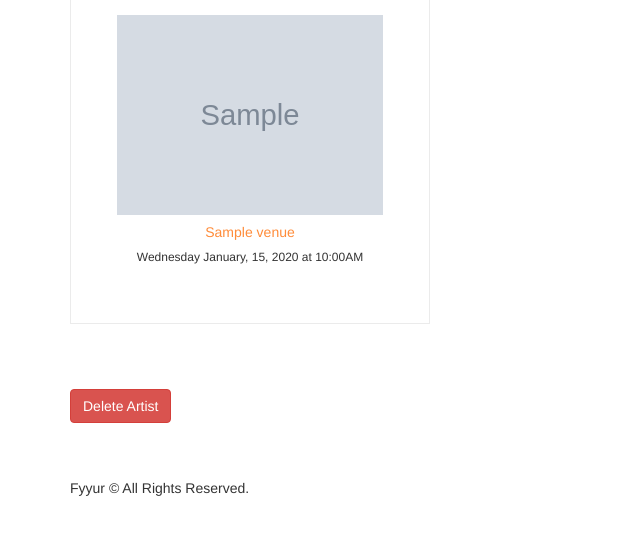
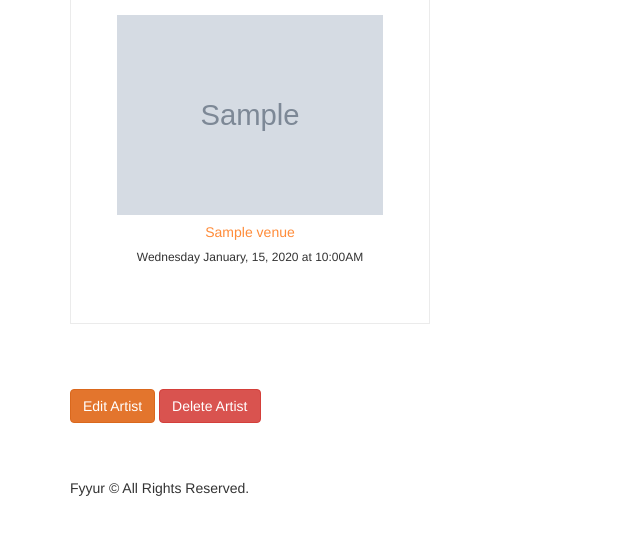
Before and after one commit to ChristianJB77/fyyur, a Flask app: page /artists/1 in a window 1280 px wide. Shown: the part 676-1209 px from the top of the page, without its empty margins (0-640 px from the left). Run offline with Flask 2, Linux system fonts and the light colour scheme; tables that the repository leaves empty hold one stand-in row (values such as "Sample post"); grey boxes marked "Sample" are stand-in pictures; some libraries are stand-ins or nearby versions.

Commit message:
Edit Artist

```diff
--- a/app.py
+++ b/app.py
@@ -281,6 +281,7 @@ def delete_venue(venue_id):
 
     return redirect("/")
 
+"""Edit Venue"""
 @app.route('/venues/<int:venue_id>/edit', methods=['GET'])
 def edit_venue(venue_id):
   form = VenueForm()
@@ -296,6 +297,7 @@ def edit_venue(venue_id):
   form.website.data = venue.website
   form.seeking_talent.data = venue.seeking_talent
   form.seeking_description.data = venue.seeking_description
+
   return render_template('forms/edit_venue.html', form=form, venue=venue)
 
 @app.route('/venues/<int:venue_id>/edit', methods=['POST'])
@@ -306,7 +308,6 @@ def edit_venue_submission(venue_id):
     #Duplicate check, if name is already ecisiting in db -> skip
     name = form.name.data
     try:
-
         venue.name = name
         venue.city = form.city.data
         venue.state = form.state.data
@@ -403,49 +404,6 @@ def show_artist(artist_id):
 
     return render_template('pages/show_artist.html', artist=data)
 
-"""Delete Artist"""
-@app.route('/artists/<int:artist_id>/delete', methods=['DELETE'])
-def delete_artist(artist_id):
-    try:
-        #Cascading delete implemented in Model (Foreign Key and Relationships)
-        Artist.query.filter_by(id=artist_id).delete()
-        db.session.commit()
-        flash('Artist has been DELETED!')
-    except:
-        db.session.rollback()
-        flash('Error: Artist was NOT deleted!')
-    finally:
-        db.session.close()
-
-    return redirect("/")
-
-@app.route('/artists/<int:artist_id>/edit', methods=['GET'])
-def edit_artist(artist_id):
-  form = ArtistForm()
-  artist={
-    "id": 4,
-    "name": "Guns N Petals",
-    "genres": ["Rock n Roll"],
-    "city": "San Francisco",
-    "state": "CA",
-    "phone": "326-123-5000",
-    "website": "https://www.gunsnpetalsband.com",
-    "facebook_link": "https://www.facebook.com/GunsNPetals",
-    "seeking_venue": True,
-    "seeking_description": "Looking for shows to perform at in the San Francisco Bay Area!",
-    "image_link": "https://images.unsplash.com/photo-1549213783-8284d0336c4f?ixlib=rb-1.2.1&ixid=eyJhcHBfaWQiOjEyMDd9&auto=format&fit=crop&w=300&q=80"
-  }
-  # TODO: populate form with fields from artist with ID <artist_id>
-  return render_template('forms/edit_artist.html', form=form, artist=artist)
-
-@app.route('/artists/<int:artist_id>/edit', methods=['POST'])
-def edit_artist_submission(artist_id):
-  # TODO: take values from the form submitted, and update existing
-  # artist record with ID <artist_id> using the new attributes
-
-  return redirect(url_for('show_artist', artist_id=artist_id))
-
-
 
 """Create Artist"""
 @app.route('/artists/create', methods=['GET'])
@@ -491,6 +449,74 @@ def create_artist_submission():
         db.session.close()
 
     return render_template('pages/home.html')
+
+
+"""Delete Artist"""
+@app.route('/artists/<int:artist_id>/delete', methods=['DELETE'])
+def delete_artist(artist_id):
+    try:
+        #Cascading delete implemented in Model (Foreign Key and Relationships)
+        Artist.query.filter_by(id=artist_id).delete()
+        db.session.commit()
+        flash('Artist has been DELETED!')
+    except:
+        db.session.rollback()
+        flash('Error: Artist was NOT deleted!')
+    finally:
+        db.session.close()
+
+    return redirect("/")
+
+
+"""Edit Artist"""
+@app.route('/artists/<int:artist_id>/edit', methods=['GET'])
+def edit_artist(artist_id):
+    form = ArtistForm()
+    artist = Artist.query.filter_by(id=artist_id).one()
+    form.name.data = artist.name
+    form.city.data = artist.city
+    form.state.data = artist.state
+    form.phone.data = artist.phone
+    form.genres.data = artist.genres
+    form.image_link.data = artist.image_link
+    form.facebook_link.data = artist.facebook_link
+    form.website.data = artist.website
+    form.seeking_venue.data = artist.seeking_venue
+    form.seeking_description.data = artist.seeking_description
+
+    return render_template('forms/edit_artist.html', form=form, artist=artist)
+
+@app.route('/artists/<int:artist_id>/edit', methods=['POST'])
+def edit_artist_submission(artist_id):
+    #Get user input form data from HTML
+    form = ArtistForm(request.form)
+    artist = Artist.query.get(artist_id)
+    #Duplicate check, if name is already ecisiting in db -> skip
+    name = form.name.data
+    try:
+        artist.name = name
+        artist.city = form.city.data
+        artist.state = form.state.data
+        artist.phone = form.phone.data
+        artist.website = form.website.data
+        artist.image_link = form.image_link.data
+        artist.facebook_link = form.facebook_link.data
+        artist.seeking_venue = form.seeking_venue.data
+        artist.seeking_description = form.seeking_description.data
+        artist.genres = form.genres.data
+
+        db.session.commit()
+        # on successful db insert, flash success
+        # see: http://flask.pocoo.org/docs/1.0/patterns/flashing/
+        flash('Artist ' + name + ' was successfully UPDATED!')
+    except:
+        #on unsuccessful db insert, flash an error instead.
+        db.session.rollback()
+        flash('An error occurred. Artist ' + name + ' could not be UPDATED!')
+    finally:
+        db.session.close()
+
+    return redirect(url_for('show_artist', artist_id=artist_id))
 
 
 #  Shows
--- a/templates/pages/show_artist.html
+++ b/templates/pages/show_artist.html
@@ -87,17 +87,37 @@
 	</div>
 </section>
 <section>
+	<button class="btn btn-warning" id="edit_artist" data-id="{{ artist.id }}">
+		Edit Artist
+	</button>
 	<button class="btn btn-danger" id="delete_artist" data-id="{{ artist.id }}">
 		Delete Artist
 	</button>
 </section>
 
 <script type="text/javascript">
+//Edit
+	const ed_btn_artist = document.getElementById('edit_artist');
+	ed_btn_artist.onclick = function(e) {
+		console.log('Edit function', e);
+		const id_ed = e.target.dataset['id'];
+		fetch('/artists/' + id_ed + '/edit', {
+			method: 'GET'
+		})
+		.then(response => {
+			window.location.href = response.url;
+		})
+		.catch(error => {
+			console.log(error);
+		})
+	}
+
+//Delete
 	const del_btn_artist = document.getElementById('delete_artist');
 	del_btn_artist.onclick = function(e) {
 		console.log('Delete function', e);
-		const id = e.target.dataset['id'];
-		fetch('/artists/' + id + '/delete', {
+		const id_del = e.target.dataset['id'];
+		fetch('/artists/' + id_del + '/delete', {
 			method: 'DELETE'
 		})
 		.then(response => {
```
Also changed, not shown: templates/forms/edit_artist.html (+20 -4 lines).
